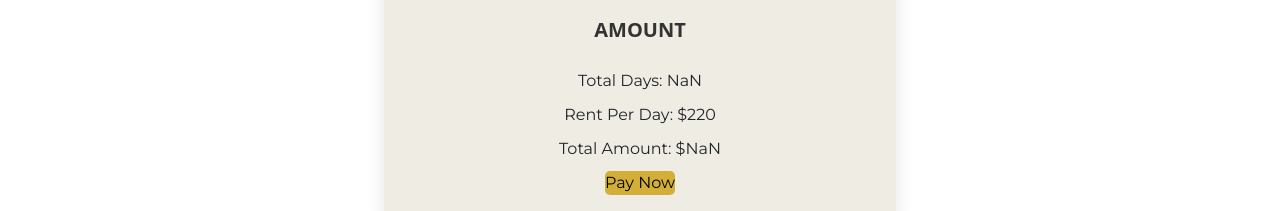
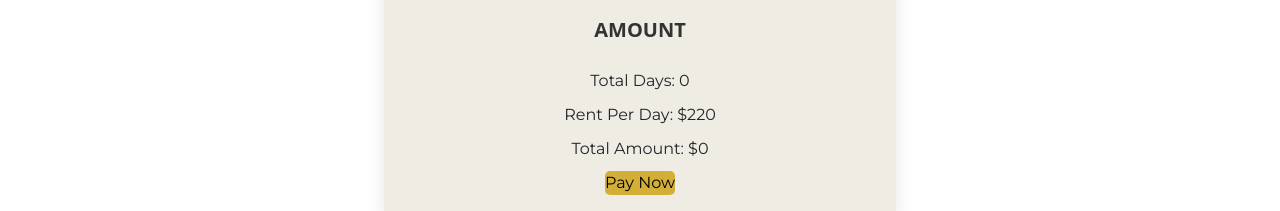
Before and after one commit to owlushorler/originalHotel, a React (Create React App) app in the folder client/: page /booking in a window 1280 px wide. Shown: the part 490-701 px from the top of the page. Built offline with nearby package versions, Linux system fonts and the light colour scheme.

Commit message:
update on bookinForm- To prevent NaN values for totalDays and totalAmount

```diff
--- a/client/src/components/User/rooms/bookingForm/BookingForm.js
+++ b/client/src/components/User/rooms/bookingForm/BookingForm.js
@@ -15,15 +15,15 @@ function BookingForm() {
   // const [adults, setAdults] = useState(1);
   // const [children, setChildren] = useState(0);
 
-  const totalDays = (() => {
+  const totalDays = checkInDate && checkOutDate ? (() => {
     const checkIn = new Date(checkInDate);
     const checkOut = new Date(checkOutDate);
     const timeDifference = checkOut.getTime() - checkIn.getTime();
     const daysDifference = Math.ceil(timeDifference / (1000 * 3600 * 24));
     return daysDifference;
-  })();
+  })() : 0;
 
-  const totalAmount = rentPerDay * totalDays;
+  const totalAmount = totalDays ? rentPerDay * totalDays : 0;
 
   const handleSubmit = async (event) => {
     event.preventDefault();
```
